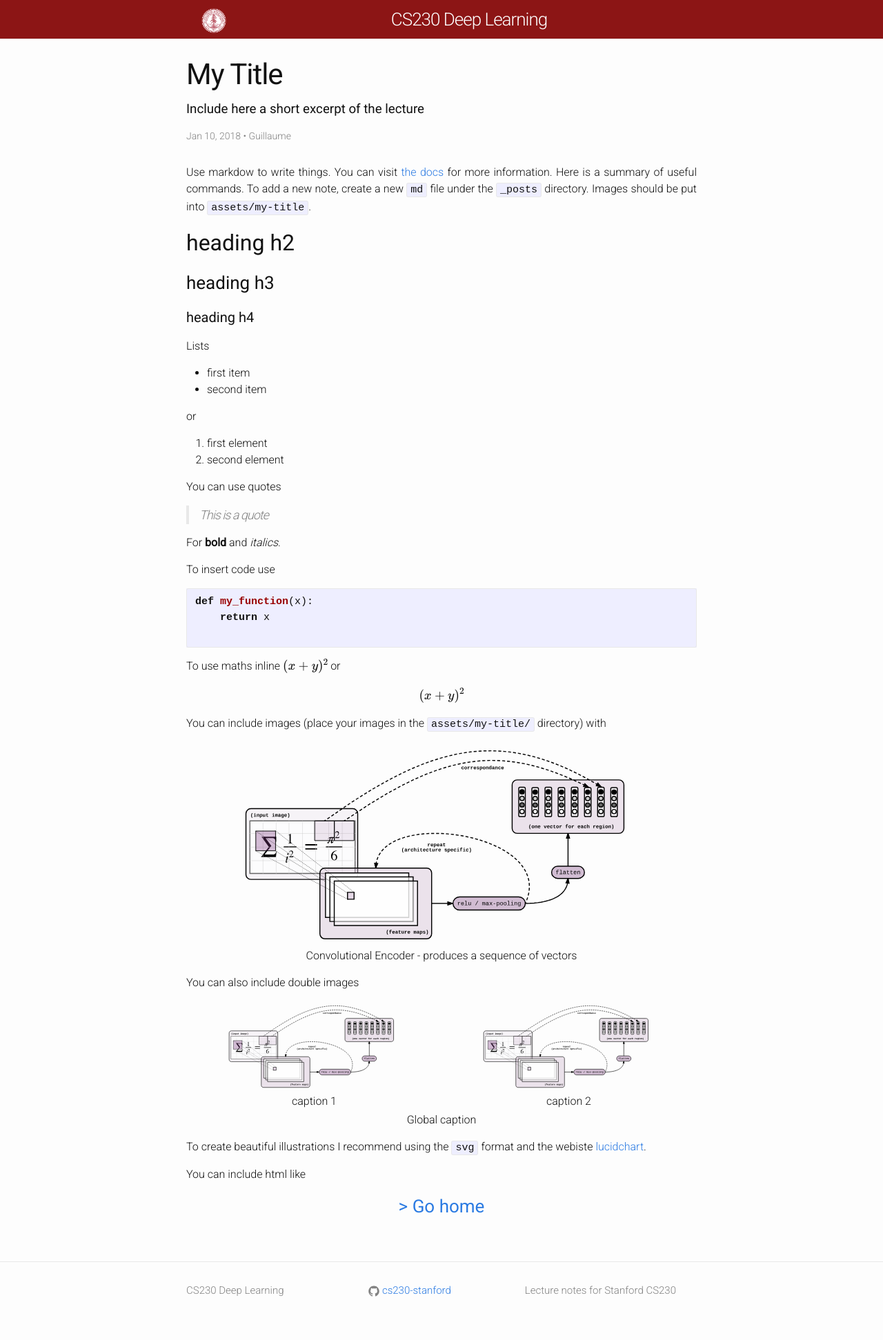
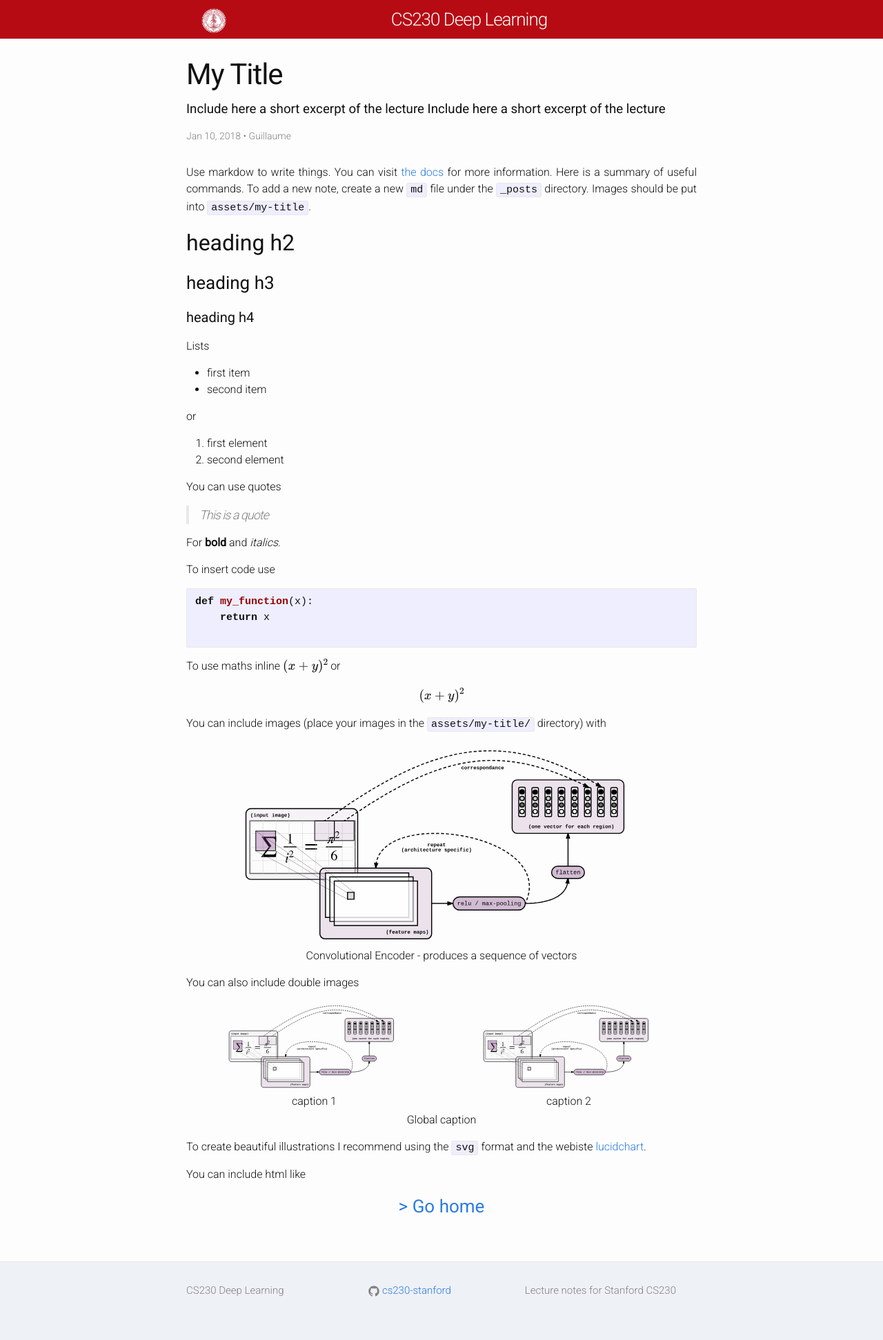
Before and after one commit to cs230-stanford/website-2018-winter, a Jekyll site: the page built from _posts/2018-01-10-my-title.md, in a window 1280 px wide. Shown: the whole page at 69% size. Built offline with Jekyll 4.4.1, drawn with Linux system fonts in a browser that asks for light colours; nearby versions of some CDN libraries; formulas are drawn with MathJax 3.

Commit message:
fix + color

```diff
--- a/_layouts/home.html
+++ b/_layouts/home.html
@@ -22,8 +22,8 @@
                 <a class="post-preview" href="{{ post.url | relative_url }}">
                   <span class="post-meta post-metadata">{{ post.date | date: "%b %-d, %Y" }}</span>
                   <div class="post-description">
-                    <h2>{{ post.title | escape }}</h2>
-                    <p>{{ post.excerpt }}</p>
+                    <div class="post-preview-title">{{ post.title | escape }}</div>
+                    <div class="post-preview-excerpt">{{ post.excerpt }}</div>
                   </div>
                 </a>
               </li>
--- a/_posts/2018-01-10-my-title.md
+++ b/_posts/2018-01-10-my-title.md
@@ -2,7 +2,7 @@
 layout: post
 title:  "My Title"
 description: "Description (less than 160 characters for seo)"
-excerpt: "Include here a short excerpt of the lecture"
+excerpt: "Include here a short excerpt of the lecture Include here a short excerpt of the lecture"
 author: "Guillaume"
 date:   2018-01-10
 mathjax: true
--- a/assets/css/custom.css
+++ b/assets/css/custom.css
@@ -43,17 +43,16 @@ a.post-preview {
   color: inherit;
 }
 
-a.post-preview:hover h2 {
-  color: #8c1515;
+a.post-preview:hover div.post-preview-title {
+  color: #B70B14;
   text-decoration: none;
+  font-weight: normal;
 }
 
-h2.post-preview {
+
+.post-preview-title {
   font-weight: 700;
-}
-
-.post-preview p {
-  line-height: 0;
+  font-size: 24px;
 }
 
 .post-preview:last-of-type {
@@ -76,7 +75,7 @@ h2.post-preview {
 
 
 .site-header {
-  background-color: #8c1515;
+  background-color: #B70B14;
 }
 
 .site-title {
@@ -91,3 +90,7 @@ h2.post-preview {
 .page-content {
   flex: 1;
 }
+
+.site-footer {
+  background-color: #EEF1F5;
+}
```
